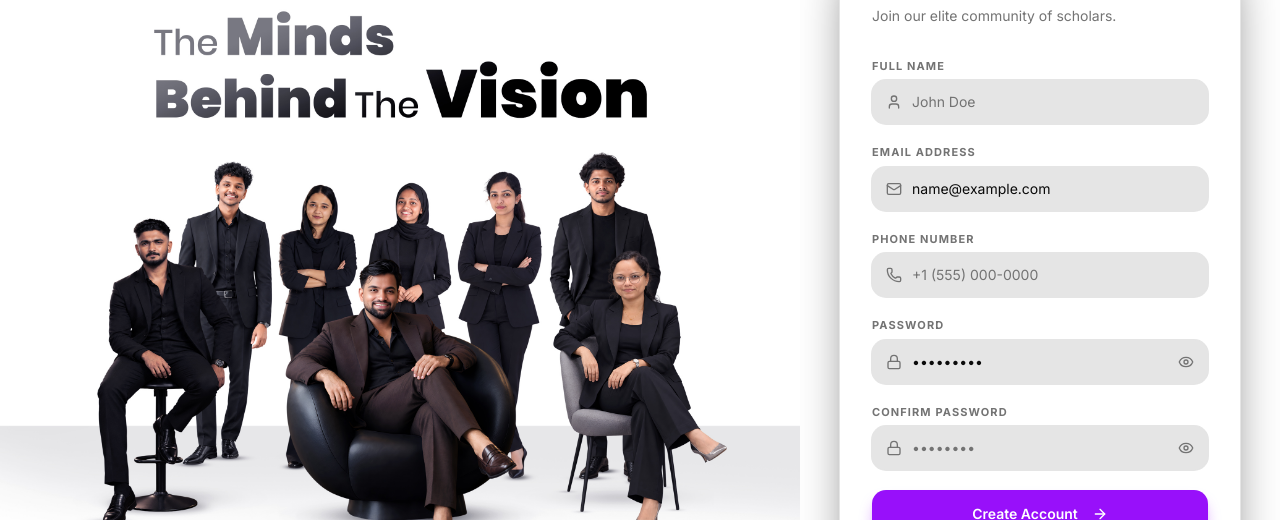
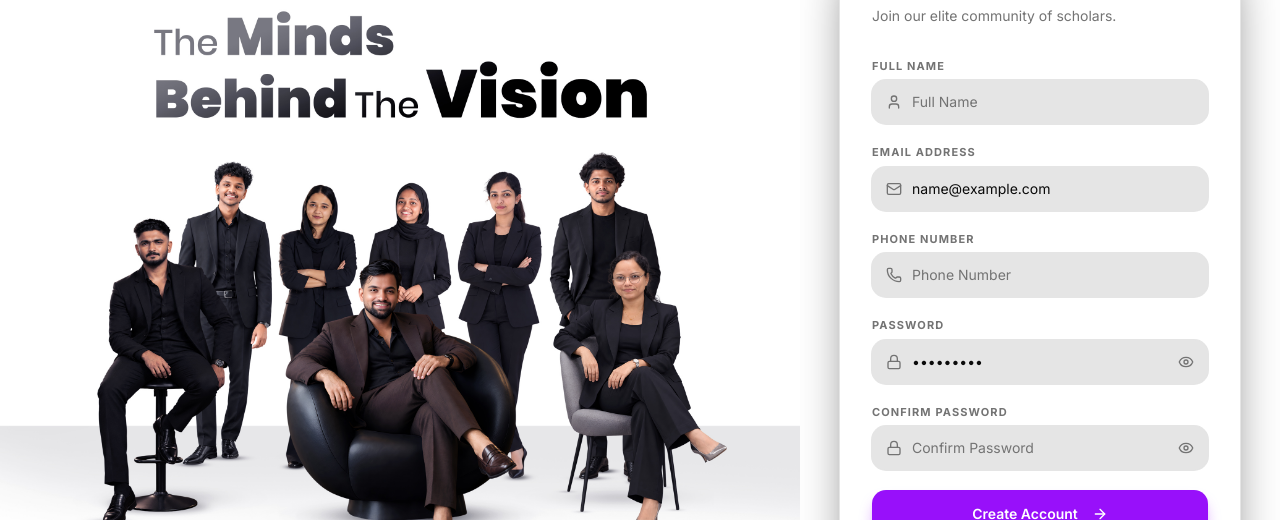
Before and after one commit to The-ASH-Corp/ashcorp-lms, a Next.js app in the folder frontend/: page /login in a window 1280 px wide. Both pictures are taken after typing "name@example.com", "Sample123" into the empty fields and a click on the button "Create an Account". Shown: the part 124-644 px from the top of the page. Built offline with nearby package versions, Linux system fonts and the light colour scheme; no server answers.

Commit message:
refactor: form placeholder changed

```diff
--- a/frontend/components/login/AuthForm.tsx
+++ b/frontend/components/login/AuthForm.tsx
@@ -77,7 +77,7 @@ export default function AuthForm({
                   id="login-email"
                   type="email"
                   {...register("email")}
-                  placeholder="name@example.com"
+                  placeholder="Email Address"
                   className="w-full rounded-xl bg-input py-3 pl-10 pr-4 text-sm text-foreground placeholder-muted-foreground outline-none ring-1 ring-border transition focus:ring-sidebar-primary/60"
                 />
               </div>
@@ -104,7 +104,7 @@ export default function AuthForm({
                   id="login-password"
                   type={showPassword ? "text" : "password"}
                   {...register("password")}
-                  placeholder="••••••••"
+                  placeholder="Password"
                   className="w-full rounded-xl bg-input py-3 pl-10 pr-11 text-sm text-foreground placeholder-muted-foreground outline-none ring-1 ring-border transition focus:ring-sidebar-primary/60"
                 />
                 <button
@@ -153,7 +153,7 @@ export default function AuthForm({
                   id="signup-name"
                   type="text"
                   {...register("name")}
-                  placeholder="John Doe"
+                  placeholder="Full Name"
                   className="w-full rounded-xl bg-input py-3 pl-10 pr-4 text-sm text-foreground placeholder-muted-foreground outline-none ring-1 ring-border transition focus:ring-sidebar-primary/60"
                 />
               </div>
@@ -172,7 +172,7 @@ export default function AuthForm({
                   id="signup-email"
                   type="email"
                   {...register("email")}
-                  placeholder="name@example.com"
+                  placeholder="Email Address"
                   className="w-full rounded-xl bg-input py-3 pl-10 pr-4 text-sm text-foreground placeholder-muted-foreground outline-none ring-1 ring-border transition focus:ring-sidebar-primary/60"
                 />
               </div>
@@ -191,7 +191,7 @@ export default function AuthForm({
                   id="signup-phone"
                   type="tel"
                   {...register("phone")}
-                  placeholder="+1 (555) 000-0000"
+                  placeholder="Phone Number"
                   className="w-full rounded-xl bg-input py-3 pl-10 pr-4 text-sm text-foreground placeholder-muted-foreground outline-none ring-1 ring-border transition focus:ring-sidebar-primary/60"
                 />
               </div>
@@ -210,7 +210,7 @@ export default function AuthForm({
                   id="signup-password"
                   type={showPassword ? "text" : "password"}
                   {...register("password")}
-                  placeholder="••••••••"
+                  placeholder="Password"
                   className="w-full rounded-xl bg-input py-3 pl-10 pr-11 text-sm text-foreground placeholder-muted-foreground outline-none ring-1 ring-border transition focus:ring-sidebar-primary/60"
                 />
                 <button
@@ -236,7 +236,7 @@ export default function AuthForm({
                   id="signup-confirm-password"
                   type={showConfirmPassword ? "text" : "password"}
                   {...register("confirmPassword")}
-                  placeholder="••••••••"
+                  placeholder="Confirm Password"
                   className="w-full rounded-xl bg-input py-3 pl-10 pr-11 text-sm text-foreground placeholder-muted-foreground outline-none ring-1 ring-border transition focus:ring-sidebar-primary/60"
                 />
                 <button
```
